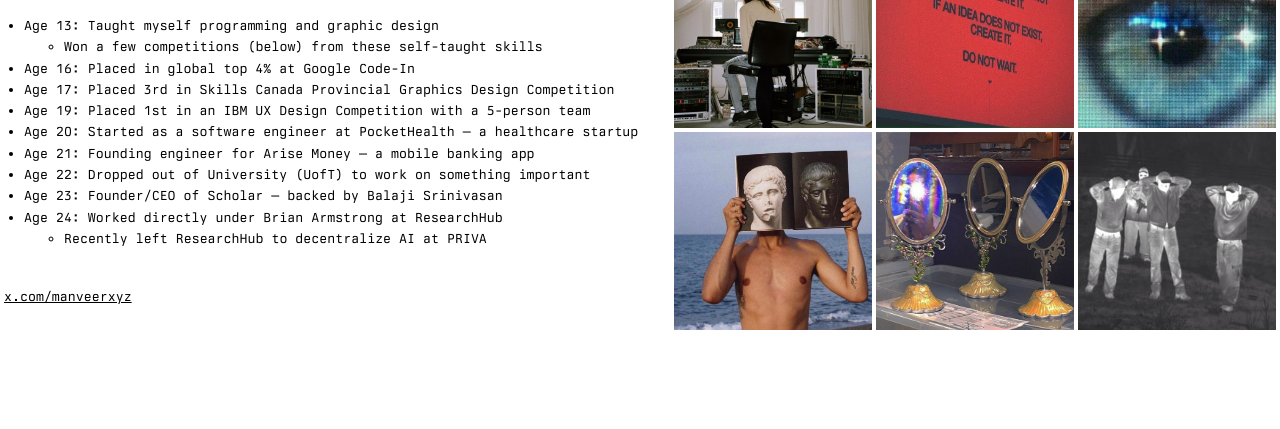
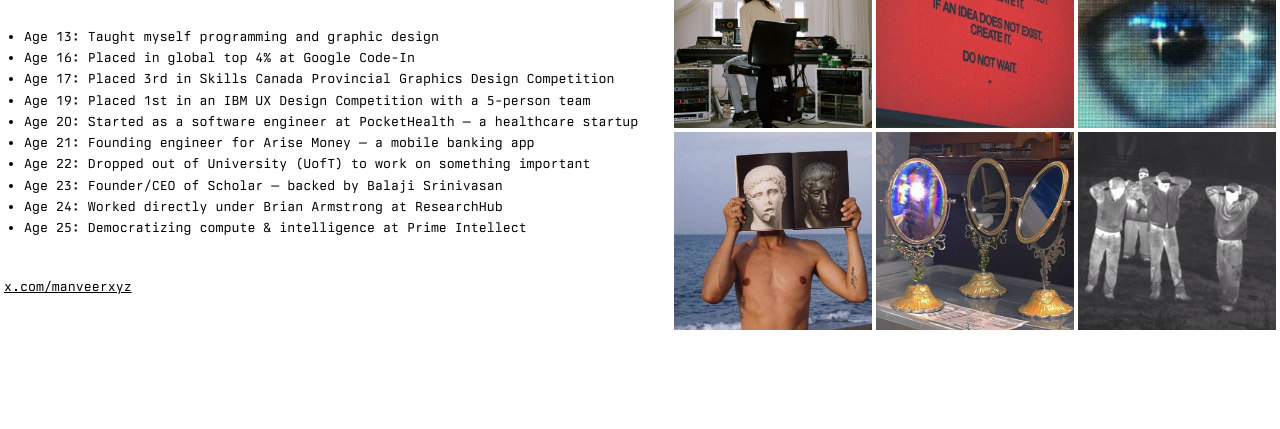
Before and after one commit to manveerxyz/site, a plain HTML site: page index.html in a window 1280 px wide. Shown: the part 371-800 px from the top of the page. Drawn offline with Linux system fonts and the light colour scheme.

Commit message:
Update timeline with new role

```diff
--- a/index.html
+++ b/index.html
@@ -37,11 +37,7 @@
 
             <h3 class="subtitle">Timeline</h3>
             <ul class="timeline">
-                <li>Age 13: Taught myself programming and graphic design
-                    <ul>
-                        <li>Won a few competitions (below) from these self-taught skills</li>
-                    </ul>
-                </li>
+                <li>Age 13: Taught myself programming and graphic design</li>
                 <li>Age 16: Placed in global top 4% at Google Code-In</li>
                 <li>Age 17: Placed 3rd in Skills Canada Provincial Graphics Design Competition</li>
                 <li>Age 19: Placed 1st in an IBM UX Design Competition with a 5-person team</li>
@@ -49,11 +45,8 @@
                 <li>Age 21: Founding engineer for Arise Money — a mobile banking app</li>
                 <li>Age 22: Dropped out of University (UofT) to work on something important</li>
                 <li>Age 23: Founder/CEO of Scholar — backed by Balaji Srinivasan</li>
-                <li>Age 24: Worked directly under Brian Armstrong at ResearchHub
-                    <ul>
-                        <li>Recently left ResearchHub to decentralize AI at PRIVA</li>
-                    </ul>
-                </li>
+                <li>Age 24: Worked directly under Brian Armstrong at ResearchHub</li>
+                <li>Age 25: Democratizing compute & intelligence at Prime Intellect</li>
             </ul>
 
             <a href="https://x.com/manveerxyz" class="link" target="_blank">x.com/manveerxyz</a>
```
